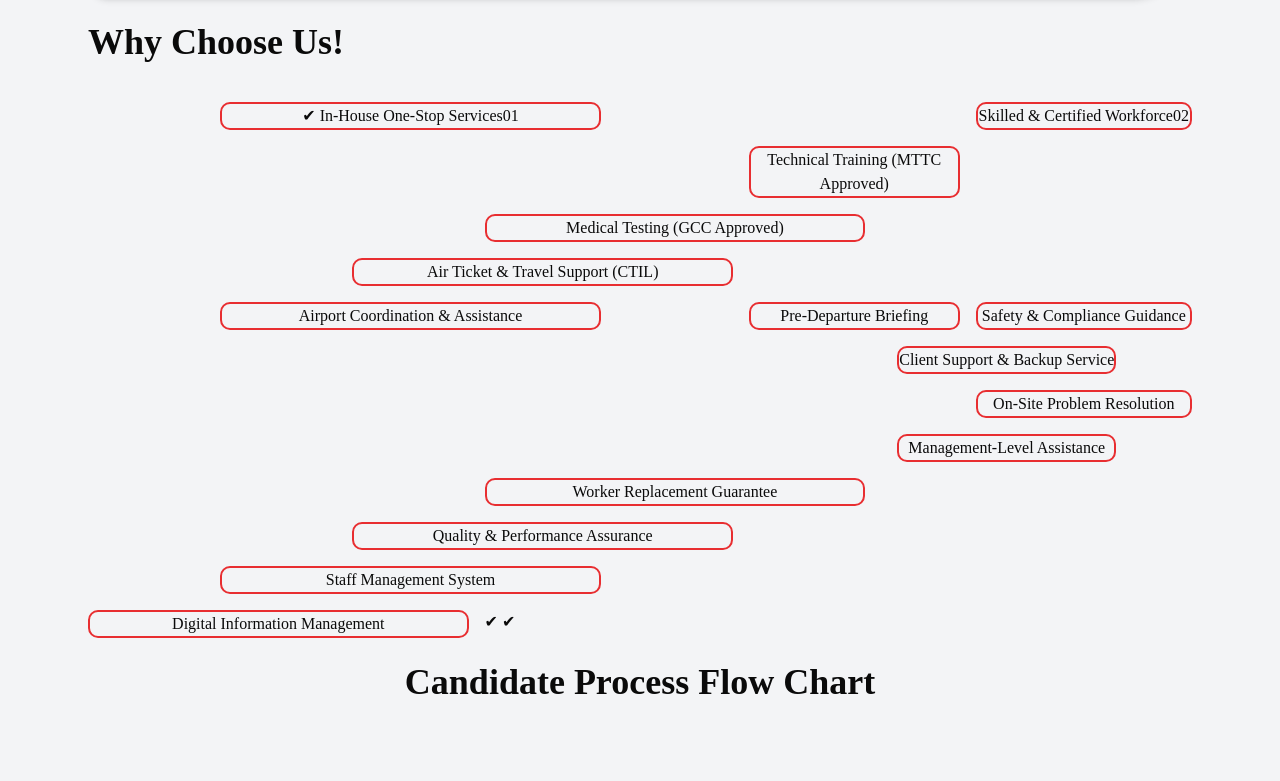
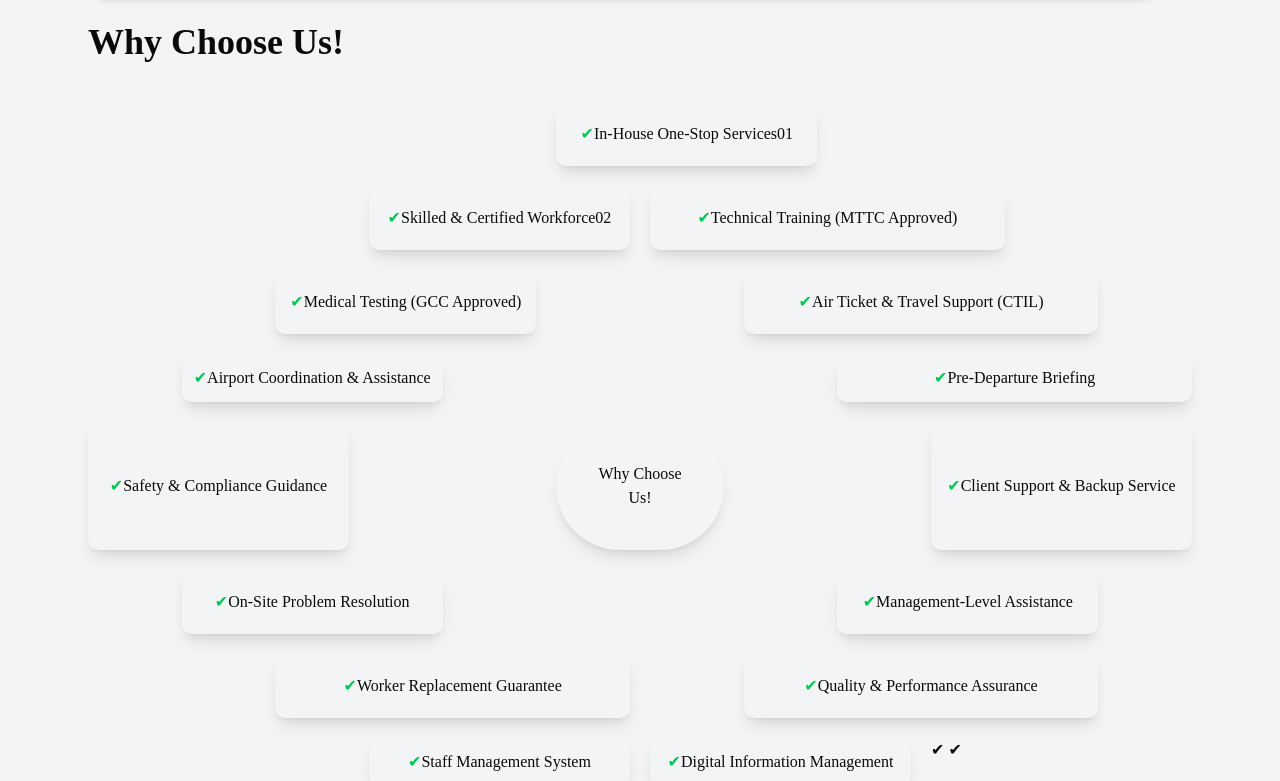
Before and after one commit to fhkathika/Carrier-Overseas-Consulation, a Next.js app: page / in a window 1280 px wide. Shown: the part 1319-2100 px from the top of the page. Built offline with nearby package versions, Linux system fonts and the light colour scheme; no server answers; the database is empty.

Commit message:
working on why choose us section

```diff
--- a/src/app/components/FlowchartHomepage.js
+++ b/src/app/components/FlowchartHomepage.js
@@ -28,22 +28,23 @@ Besides appredation and recognition received by COCL from the esteemed clients,
             Why Choose Us!
                 </h2>
 
-                <div className='grid grid-cols-6 gap-4'>
-  <div className="col-span-3 col-start-2 ... rounded-lg border-2 border-[#e82e31] text-center"> ✔ In-House One-Stop Services01</div>
-  <div className="col-span-3 col-start-9 ... rounded-lg border-2 border-[#e82e31] text-center">Skilled & Certified Workforce02</div>
-  <div className="col-span-3 col-start-6 ... rounded-lg border-2 border-[#e82e31] text-center"> Technical Training (MTTC Approved)</div>
-  <div className="col-span-3 col-start-4 ... rounded-lg border-2 border-[#e82e31] text-center"> Medical Testing (GCC Approved)</div>
-  <div className="col-span-3 col-start-3 ... rounded-lg border-2 border-[#e82e31] text-center">Air Ticket & Travel Support (CTIL)</div>
-  <div className="col-span-3 col-start-2 ... rounded-lg border-2 border-[#e82e31] text-center">Airport Coordination & Assistance</div>
-  <div className="col-span-3 col-start-6 ... rounded-lg border-2 border-[#e82e31] text-center">Pre-Departure Briefing</div>
-  <div className="col-span-3 col-start-9 ... rounded-lg border-2 border-[#e82e31] text-center">Safety & Compliance Guidance</div>
-  <div className="col-span-3 col-start-8 ... rounded-lg border-2 border-[#e82e31] text-center">Client Support & Backup Service</div>
-  <div className="col-span-3 col-start-9 ... rounded-lg border-2 border-[#e82e31] text-center"> On-Site Problem Resolution</div>
-  <div className="col-span-3 col-start-8 ... rounded-lg border-2 border-[#e82e31] text-center">Management-Level Assistance</div>
-  <div className="col-span-3 col-end-7 ... rounded-lg border-2 border-[#e82e31] text-center">Worker Replacement Guarantee</div>
-  <div className="col-span-3 col-end-6 ... rounded-lg border-2 border-[#e82e31] text-center">Quality & Performance Assurance</div>
-  <div className="col-span-3 col-end-5 ... rounded-lg border-2 border-[#e82e31] text-center">Staff Management System</div>
-  <div className="col-span-3 col-end-4 ... rounded-lg border-2 border-[#e82e31] text-center"> Digital Information Management</div>
+                <div className='grid grid-cols-12 gap-5'>
+  <div className="col-span-3 col-start-6 ... rounded-lg shadow-lg p-5  flex items-center justify-center text-center"> <span className='text-green-500'>✔</span> In-House One-Stop Services01</div>
+  <div className="col-span-3 col-start-4 ... rounded-lg shadow-lg p-3 flex items-center justify-center text-center"><span className='text-green-500'>✔</span>Skilled & Certified Workforce02</div>
+  <div className="col-span-4 col-start-7 ... rounded-lg   shadow-lg p-5 flex items-center justify-center text-center"><span className='text-green-500'>✔</span> Technical Training (MTTC Approved)</div>
+  <div className="col-span-3 col-start-3 ... rounded-lg   shadow-lg p-3 flex items-center justify-center text-center"><span className='text-green-500'>✔</span> Medical Testing (GCC Approved)</div>
+  <div className="col-span-4 col-start-8 ... rounded-lg   shadow-lg p-5 flex items-center justify-center text-center"><span className='text-green-500'>✔</span>Air Ticket & Travel Support (CTIL)</div>
+  <div className="col-span-3 col-start-2 ... rounded-lg   shadow-lg p-2 flex items-center justify-center text-center"><span className='text-green-500'>✔</span>Airport Coordination & Assistance</div>
+  <div className="col-span-4 col-start-9 ... rounded-lg   shadow-lg p-3 flex items-center justify-center text-center"><span className='text-green-500'>✔</span>Pre-Departure Briefing</div>
+  <div className="col-span-3 col-start-1 ... rounded-lg   shadow-lg p-5 flex items-center justify-center text-center"><span className='text-green-500'>✔</span>Safety & Compliance Guidance</div>
+  <div className="col-span-2 col-start-6 ... rounded-full   shadow-lg p-10 flex items-center justify-center text-center">Why Choose Us!</div>
+  <div className="col-span-3 col-start-10 ... rounded-lg  shadow-lg p-3 flex items-center justify-center text-center"><span className='text-green-500'>✔</span>Client Support & Backup Service</div>
+  <div className="col-span-3 col-start-2 ... rounded-lg  shadow-lg p-5 flex items-center justify-center text-center"><span className='text-green-500'>✔</span> On-Site Problem Resolution</div>
+  <div className="col-span-3 col-start-9 ... rounded-lg  shadow-lg p-5 flex items-center justify-center text-center"><span className='text-green-500'>✔</span>Management-Level Assistance</div>
+  <div className="col-span-4 col-start-3 ... rounded-lg  shadow-lg p-5 flex items-center justify-center text-center"><span className='text-green-500'>✔</span>Worker Replacement Guarantee</div>
+  <div className="col-span-4 col-start-8 ... rounded-lg  shadow-lg p-5 flex items-center justify-center text-center"><span className='text-green-500'>✔</span>Quality & Performance Assurance</div>
+  <div className="col-span-3 col-start-4 ... rounded-lg  shadow-lg p-3 flex items-center justify-center text-center"><span className='text-green-500'>✔</span>Staff Management System</div>
+  <div className="col-span-3 col-start-7 ... rounded-lg  shadow-lg p-3 flex items-center justify-center text-center"><span className='text-green-500'>✔</span> Digital Information Management</div>
 
 ✔
 ✔
```
